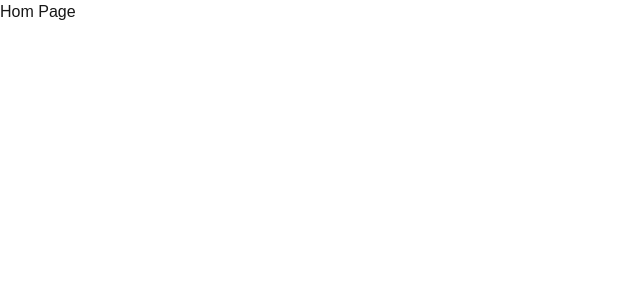
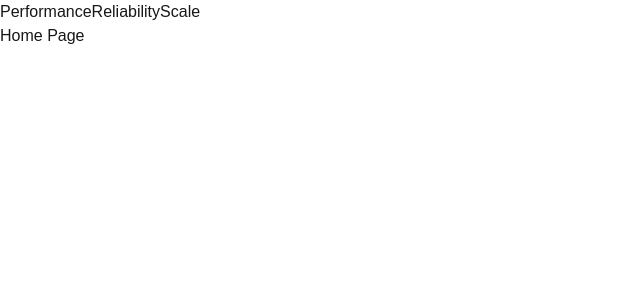
Before and after one commit to MaorHadadLD/corp, a Next.js app in the folder crop/: page / in a window 1280 px wide. Shown: the top 300 px of the page, without its empty margins (0-640 px from the left). Built offline with nearby package versions, Linux system fonts and the light colour scheme.

Commit message:
Add link to hoome page

```diff
--- a/crop/src/app/page.tsx
+++ b/crop/src/app/page.tsx
@@ -1,5 +1,12 @@
-import Image from "next/image";
+import Link from 'next/link'
 
 export default function Home() {
-  return <div>Hom Page</div>
+  return <div>
+    <div>
+      <Link href="/performance">Performance</Link>
+      <Link href="/reliability">Reliability</Link>
+      <Link href="/scale">Scale</Link>
+    </div>
+    Home Page
+    </div>
 }
```
